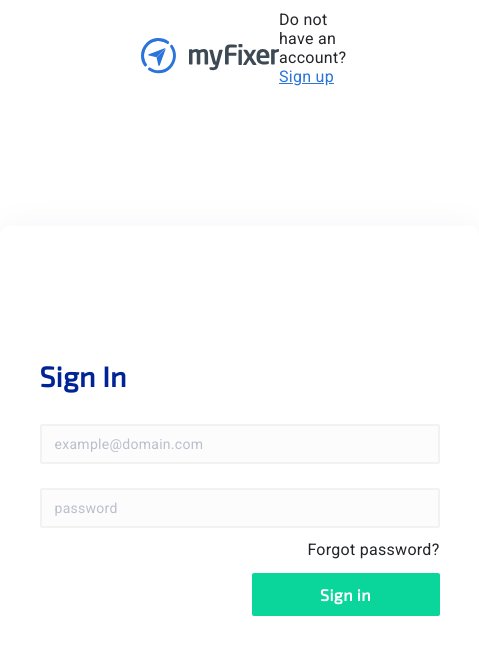
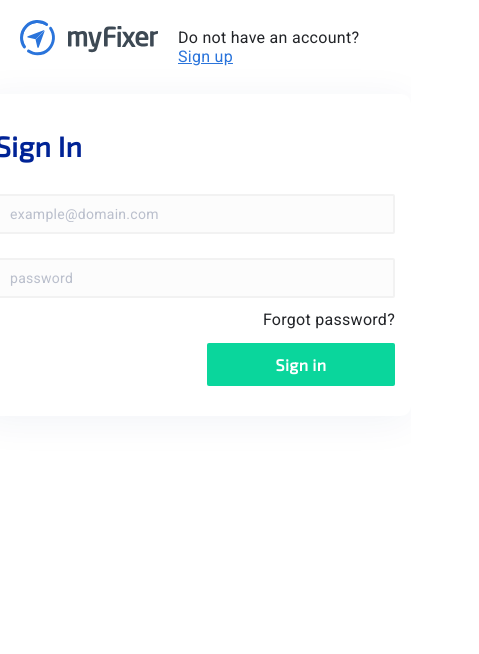
Before and after one commit to VS0x01/my-fixer-client, a Vue app: page /#/sign-in in a window 390 px wide. Shown: the top 654 px of the page, 479 px wide, since content can reach past the window. Built offline with nearby package versions, Linux system fonts and the light colour scheme.

Commit message:
Add responsive auth styles

```diff
--- a/src/auth/components/AuthHeader.vue
+++ b/src/auth/components/AuthHeader.vue
@@ -148,18 +148,21 @@ export default {
 </script>
 
 <style lang="sass" scoped>
+@import '../../components/sass/mixins'
+
 .header
   display: flex
-  align-items: center
   justify-content: space-between
 
 .logo svg
   width: 138px
-  margin: 20px 0 0 141px
+  margin: 2px 0 0 141px
+  +phones
+    margin-left: 20px
 
 .link
   text-decoration: none
-  margin: 0 137px 0 0
+  margin: 28px 137px 0 0
   font-family: Roboto, sans-serif
   font-style: normal
   font-weight: 300
@@ -168,6 +171,9 @@ export default {
   letter-spacing: 0.28px
   color: #222428
 
+  +phones
+    margin: 28px 20px
+
   a
     color: #2A74DB
 </style>
--- a/src/auth/views/SignIn.vue
+++ b/src/auth/views/SignIn.vue
@@ -1,5 +1,5 @@
 <template>
-  <div>
+  <div id="auth">
     <auth-header-component
       question="Do not have an account? "
       :link="{ URL: '/sign-up', text: 'Sign up' }"
--- a/src/auth/views/SignUp.vue
+++ b/src/auth/views/SignUp.vue
@@ -1,5 +1,5 @@
 <template>
-  <div>
+  <div id="auth">
     <auth-header-component
       question="Already have an account? "
       :link="{ URL: '/sign-in', text: 'Sign in' }"
--- a/src/auth/views/sass/_auth.sass
+++ b/src/auth/views/sass/_auth.sass
@@ -1,7 +1,9 @@
+@import '../../../components/sass/mixins'
+
 body
   background: #F9FAFC
 
-#app
+#auth
   display: flex
   flex-direction: column
 
@@ -21,14 +23,18 @@ body
 
 .content
   display: flex
+  align-self: center
   flex-direction: column
-  min-width: 335px
-  width: 35%
+  width: 400px
   margin: 130px auto 0 auto
-  padding: 114px 72px
+  padding: 72px 116px 80px 116px
   background: #FFF
   box-shadow: 0 5px 40px rgba(0, 45, 113, 0.06)
   border-radius: 10px
+
+  +phones
+    padding: 16px
+    margin: 0
 
 h1
   font-family: 'Exo 2', sans-serif
@@ -40,21 +46,18 @@ h1
   color: #002396
 
 .auth-form
-  align-self: center
   display: flex
   flex-direction: column
-  width: 400px
 
 .auth-form__input-group
   display: flex
+  justify-content: space-between
 
   .auth-form__input
     width: 190px
-    margin: 12px 20px 12px 0
 
 .auth-form__input
   box-sizing: border-box
-  width: 400px
   height: 40px
   margin: 12px 0
   padding: 13px
```
